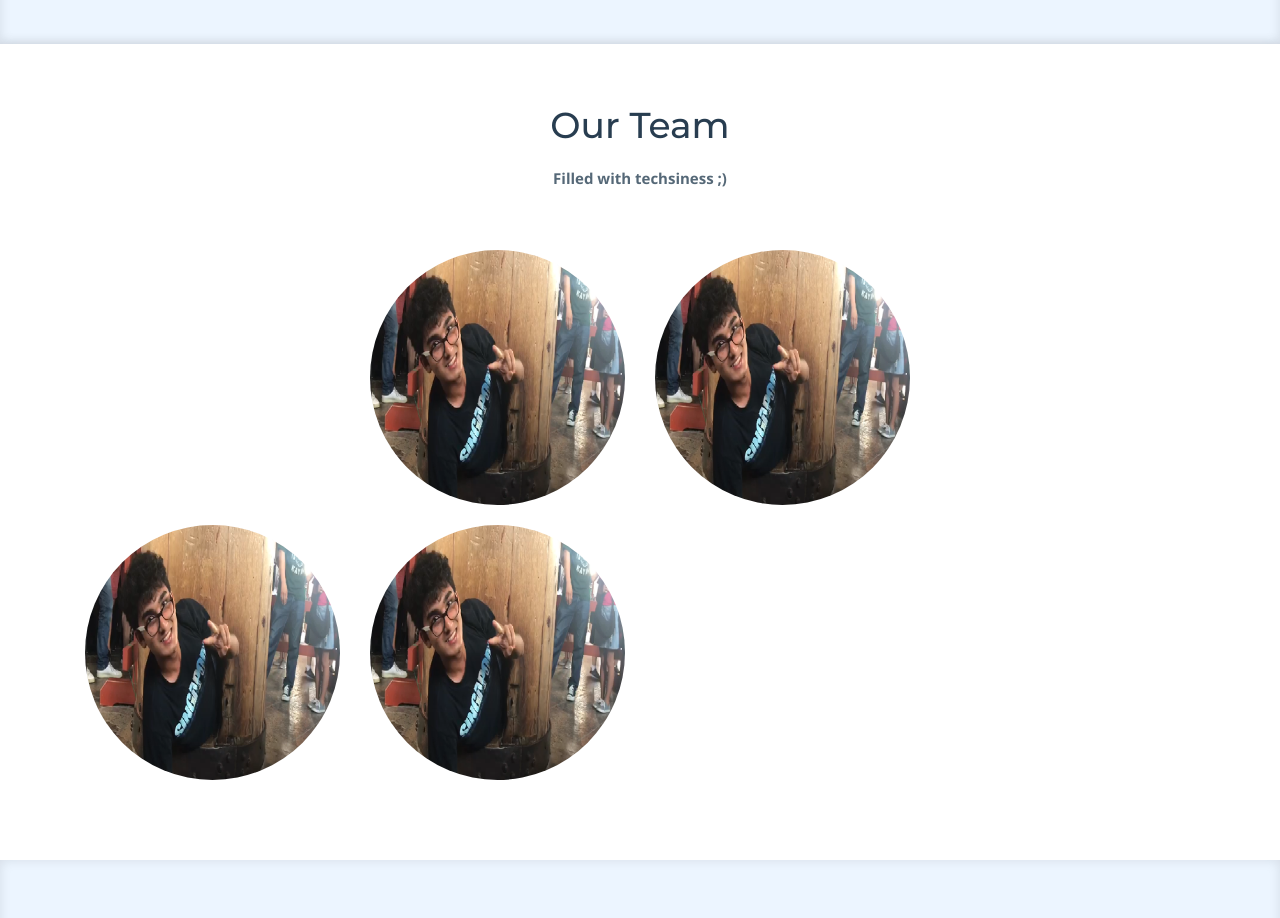
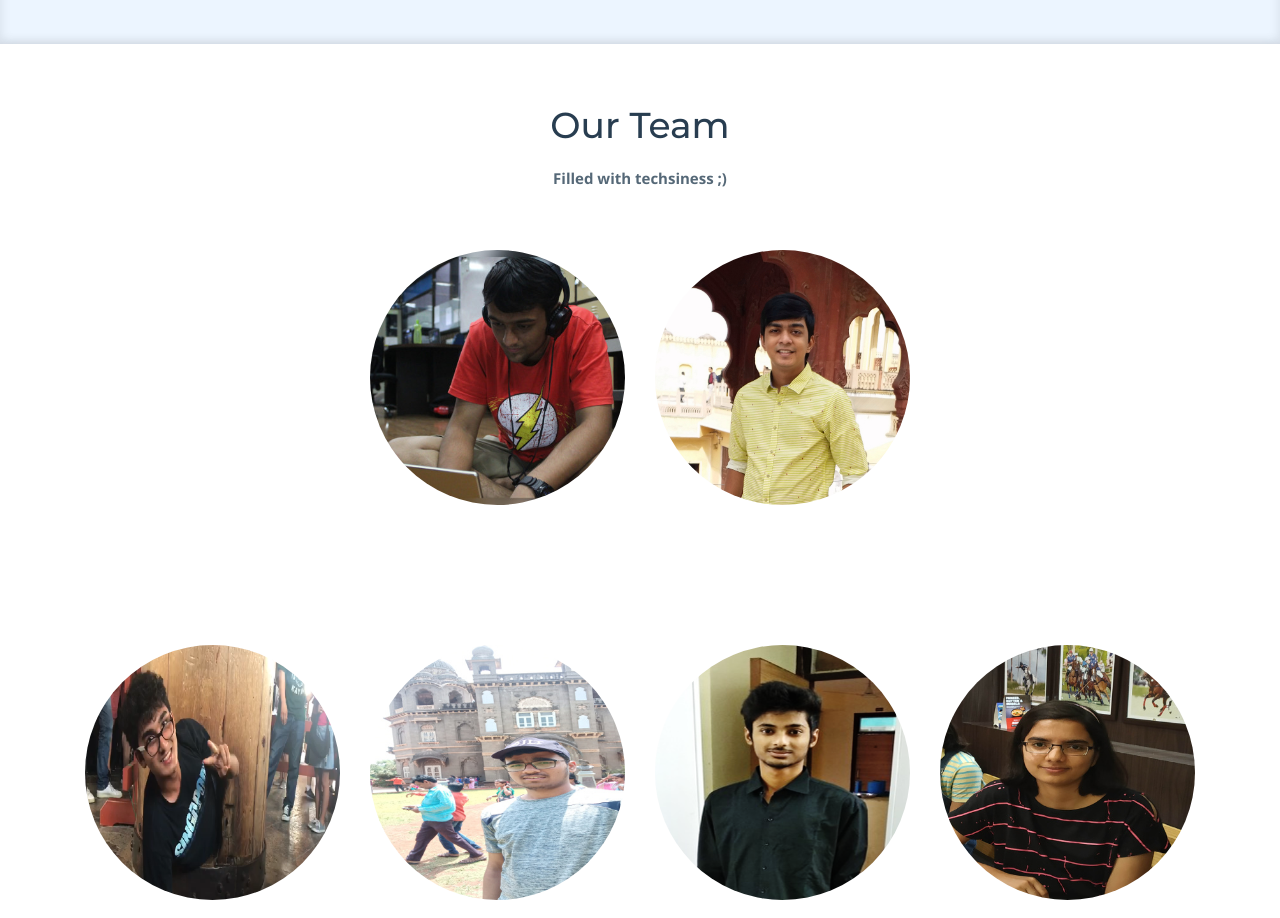
Before and after one commit to samarthdoshi2306/erc_website, a Django app: page /erc/ in a window 1280 px wide. Shown: the part 5130-6048 px from the top of the page. Run offline with Django 3.2, Linux system fonts and the light colour scheme; data comes from the database, SQL or seed files in the repository; both versions use the stored data as it was after the commit; some libraries are stand-ins or nearby versions; some web fonts are replaced.

Commit message:
finished teams

```diff
--- a/erc/templates/erc/base.html
+++ b/erc/templates/erc/base.html
@@ -572,19 +572,21 @@
           <h3>Our Team</h3>
           <p><strong>Filled with techsiness ;)</strong></p>
         </div>
-        <div></div>
+
         <div class="row">
+          <!--managers-->
           <div class="col-lg-3 col-md-6 wow fadeInUp"></div>
+
           <div class="col-lg-3 col-md-6 wow fadeInUp">
             <div class="member">
-              <img src={{team.image.url}} class="img-fluid" alt="">
+              <img src="{{jian.image.url}}" class="img-fluid" alt="">
               <div class="member-info">
                 <div class="member-info-content">
-                  <h4>Walter White</h4>
-                  <span>Chief Executive Officer</span>
+                  <h4>{{jian.name}}</h4>
+                  <span>{{jian.post}}</span>
                   <div class="social">
                     <a href=""><i class="fa fa-twitter"></i></a>
-                    <a href=""><i class="fa fa-facebook"></i></a>
+                    <a href="{{jian.Fb}}"><i class="fa fa-facebook"></i></a>
                     <a href=""><i class="fa fa-google-plus"></i></a>
                     <a href=""><i class="fa fa-linkedin"></i></a>
                   </div>
@@ -593,37 +595,16 @@
             </div>
           </div>
 
-          <div class="col-lg-3 col-md-6 wow fadeInUp" data-wow-delay="0.1s">
+          <div class="col-lg-3 col-md-6 wow fadeInUp">
             <div class="member">
-              <img src="{{team.image.url}}" class="img-fluid" alt="">
+              <img src="{{anirudh.image.url}}" class="img-fluid" alt="">
               <div class="member-info">
                 <div class="member-info-content">
-                  <h4>{{team.name}}</h4>
-                  <span>{{team.post}}</span>
+                  <h4>{{anirudh.name}}</h4>
+                  <span>{{anirudh.post}}</span>
                   <div class="social">
                     <a href=""><i class="fa fa-twitter"></i></a>
-                    <a href=""><i class="fa fa-facebook"></i></a>
-                    <a href=""><i class="fa fa-google-plus"></i></a>
-                    <a href=""><i class="fa fa-linkedin"></i></a>
-                  </div>
-                </div>
-              </div>
-            </div>
-          </div>
-          <div class="col-lg-3 col-md-6 wow fadeInUp"></div>
-
-
-
-          <div class="col-lg-3 col-md-6 wow fadeInUp" data-wow-delay="0.2s">
-            <div class="member">
-              <img src="{{team.image.url}}" class="img-fluid" alt="">
-              <div class="member-info">
-                <div class="member-info-content">
-                  <h4>William Anderson</h4>
-                  <span>CTO</span>
-                  <div class="social">
-                    <a href=""><i class="fa fa-twitter"></i></a>
-                    <a href=""><i class="fa fa-facebook"></i></a>
+                    <a href="{{anirudh.Fb.url}}"><i class="fa fa-facebook"></i></a>
                     <a href=""><i class="fa fa-google-plus"></i></a>
                     <a href=""><i class="fa fa-linkedin"></i></a>
                   </div>
@@ -632,16 +613,24 @@
             </div>
           </div>
 
-          <div class="col-lg-3 col-md-6 wow fadeInUp" data-wow-delay="0.3s">
+          <div class="col-lg-3 col-md-6 wow fadeInUp"></div>
+
+        </div>
+          <!--conveners-->
+          <br><br><br><br><br>
+        <div class="row">
+          {% for member in team %}
+            {%if member.post == "Convener" %}
+            <div class="col-lg-3 col-md-6 wow fadeInUp" data-wow-delay="0.2s">
             <div class="member">
-              <img src="{{team.image.url}}" class="img-fluid" alt="">
+              <img src="{{member.image.url}}" class="img-fluid" alt="">
               <div class="member-info">
                 <div class="member-info-content">
-                  <h4>Amanda Jepson</h4>
-                  <span>Accountant</span>
+                  <h4>{{member.name}}</h4>
+                  <span>{{member.post}}</span>
                   <div class="social">
                     <a href=""><i class="fa fa-twitter"></i></a>
-                    <a href=""><i class="fa fa-facebook"></i></a>
+                    <a href="{{member.facebook}}"><i class="fa fa-facebook"></i></a>
                     <a href=""><i class="fa fa-google-plus"></i></a>
                     <a href=""><i class="fa fa-linkedin"></i></a>
                   </div>
@@ -649,11 +638,39 @@
               </div>
             </div>
           </div>
-
+          {%endif%}
+          {%endfor%}
         </div>
 
+        <br><br><br><br><br>
+
+        <div class="row">
+          {% for member in team %}
+            {%if member.post == "Volunteer" %}
+            <div class="col-lg-3 col-md-6 wow fadeInUp" data-wow-delay="0.2s">
+            <div class="member">
+              {%if member.image %}
+              <img src="{{member.image.url}}" class="img-fluid" alt="">
+              {%endif%}
+              <div class="member-info">
+                <div class="member-info-content">
+                  <h4>{{member.name}}</h4>
+                  <span>{{member.post}}</span>
+                  <div class="social">
+                    <a href=""><i class="fa fa-twitter"></i></a>
+                    <a href="{{member.facebook.url}}"><i class="fa fa-facebook"></i></a>
+                    <a href=""><i class="fa fa-google-plus"></i></a>
+                    <a href=""><i class="fa fa-linkedin"></i></a>
+                  </div>
+                </div>
+              </div>
+            </div>
+          </div>
+          {%endif%}
+          {%endfor%}
+        </div>
       </div>
-    </section><!-- #team -->
+    </section>
 
     <!--==========================
       Clients Section
--- a/erc/views.py
+++ b/erc/views.py
@@ -1,13 +1,15 @@
 from django.http import Http404
 from django.shortcuts import render
 from .models import *
+from django.db import connections
+
 # Create your views here.
 def home_view (request, *args, **kwargs):
-	team=Team.objects.get(id=1)
-	content={
-		'team':team,
-	}
-	return render(request,"erc/index.html",content)
+	anirudh=Team.objects.get(id=2)
+	jian=Team.objects.get(id=3)
+	queryset=Team.objects.all()
+
+	return render(request,"erc/index.html",{'anirudh':anirudh,'jian':jian,'team':queryset })
 
 def event_detail(request,Event_id):
 	try:
```
Also changed, not shown: db.sqlite3.
